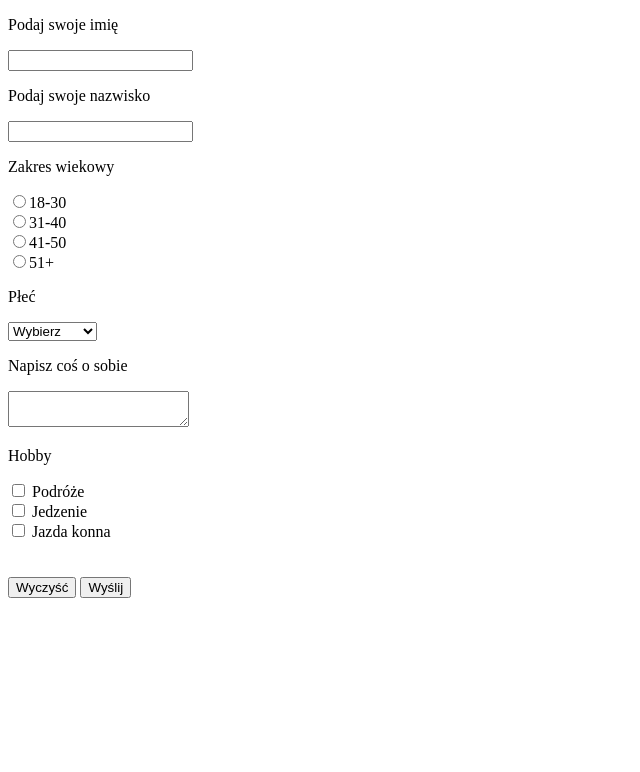
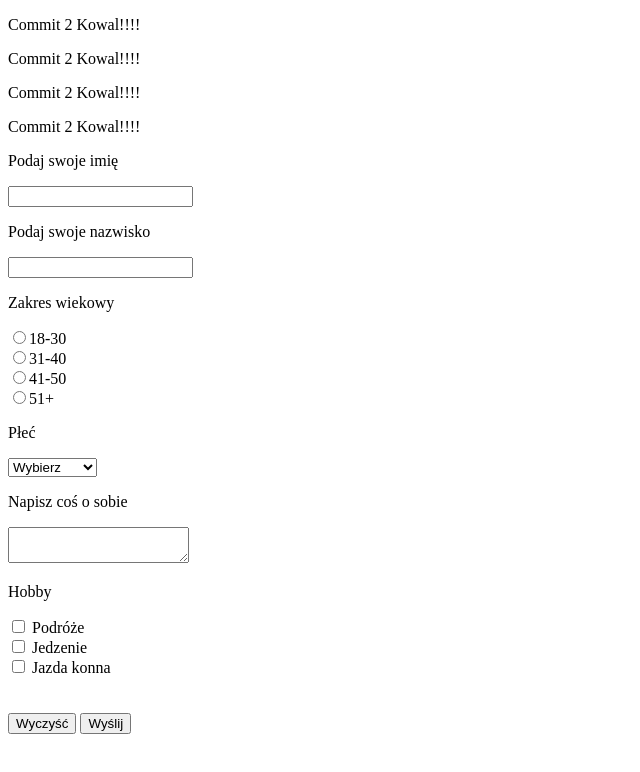
Before and after one commit to kowal1738/Strona-testowa, a plain HTML site: page zajecia2/cwiczenia/formularze/formularz.html in a window 1280 px wide. Shown: the whole page, without its empty margins (0-640 px from the left). Drawn offline with Linux system fonts and the light colour scheme.

Commit message:
dodanie akapitow

```diff
--- a/zajecia2/cwiczenia/formularze/formularz.html
+++ b/zajecia2/cwiczenia/formularze/formularz.html
@@ -7,6 +7,12 @@
 	<body>
 
 		<form action="" method="post">
+
+			<!-- akapit z opisem, niżej pole tekstowe (type="text") o nazwie "imie" (name="imie") -->
+			<p>Commit 2 Kowal!!!!</p>
+			<p>Commit 2 Kowal!!!!</p>
+			<p>Commit 2 Kowal!!!!</p>
+			<p>Commit 2 Kowal!!!!</p>
 
 			<!-- akapit z opisem, niżej pole tekstowe (type="text") o nazwie "imie" (name="imie") -->
 			<p>Podaj swoje imię</p>
```
